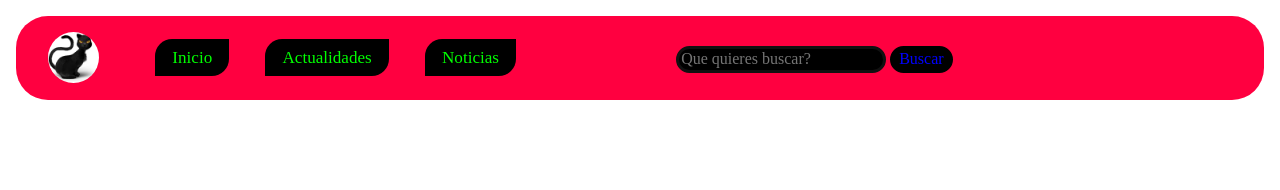
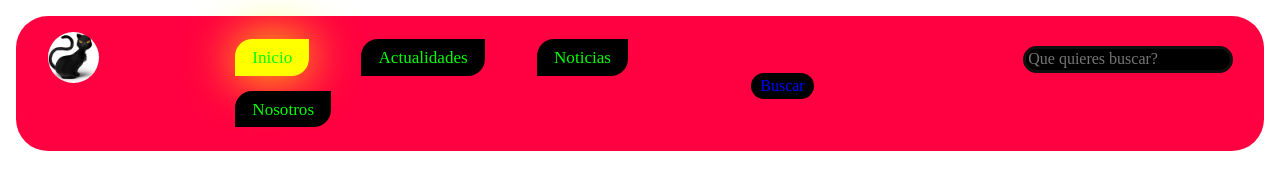
Before and after one commit to AlfredoNikel/Gatica.github.io, a plain HTML site: page index.html in a window 1280 px wide. In both pictures the pointer is over the link "Inicio". Drawn offline with Linux system fonts and the light colour scheme.

Commit message:
Nueva actualizacion
Le dimos mas color a .

```diff
--- a/index.html
+++ b/index.html
@@ -20,6 +20,7 @@
                 <li><a href="#">Inicio</a></li>
                 <li><a href="#">Actualidades</a></li>
                 <li><a href="#">Noticias</a></li>
+                <li><a href="#">Nosotros</a></li>
 
             </ul>
        </div>
--- a/style.css
+++ b/style.css
@@ -12,6 +12,7 @@ header nav a img{
     border-radius: 2em;
     margin-top: 1em;
     margin-left: 2em;
+    margin-right: 4em;
 
 }
 
@@ -21,6 +22,7 @@ header nav a img{
     padding: 0.5em ;
     font-size: medium;
     margin: 0.5em;
+    margin-left: 1.5em;
 }
 
 .lista ul li a{
@@ -42,6 +44,7 @@ header nav a img{
     border-radius: 2em;
     border: solid rgb(17, 17, 17);
     background-color: rgb(0, 0, 0);
+    margin-left: 17em;
 
 }
 
@@ -53,3 +56,16 @@ header nav a img{
     background-color: rgb(0, 0, 0);
     color: blue;
 }
+
+.lista ul li a:hover{
+
+    box-shadow: 0 0 50px yellow ;
+    background-color: yellow;
+}
+
+.boton-buscar:hover{
+
+    box-shadow: 0 0 50px yellow ;
+    background-color: yellow;
+
+}
```
